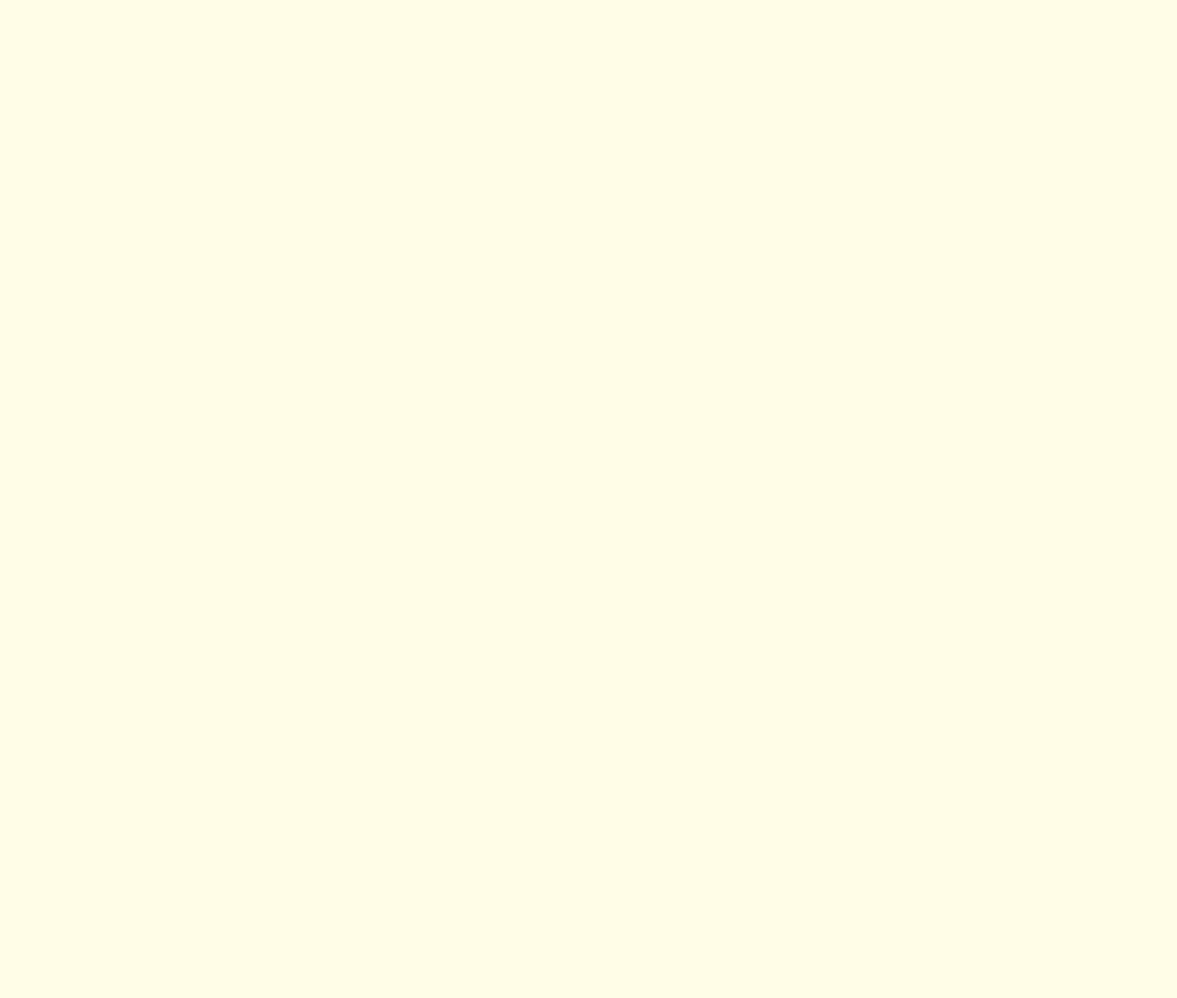
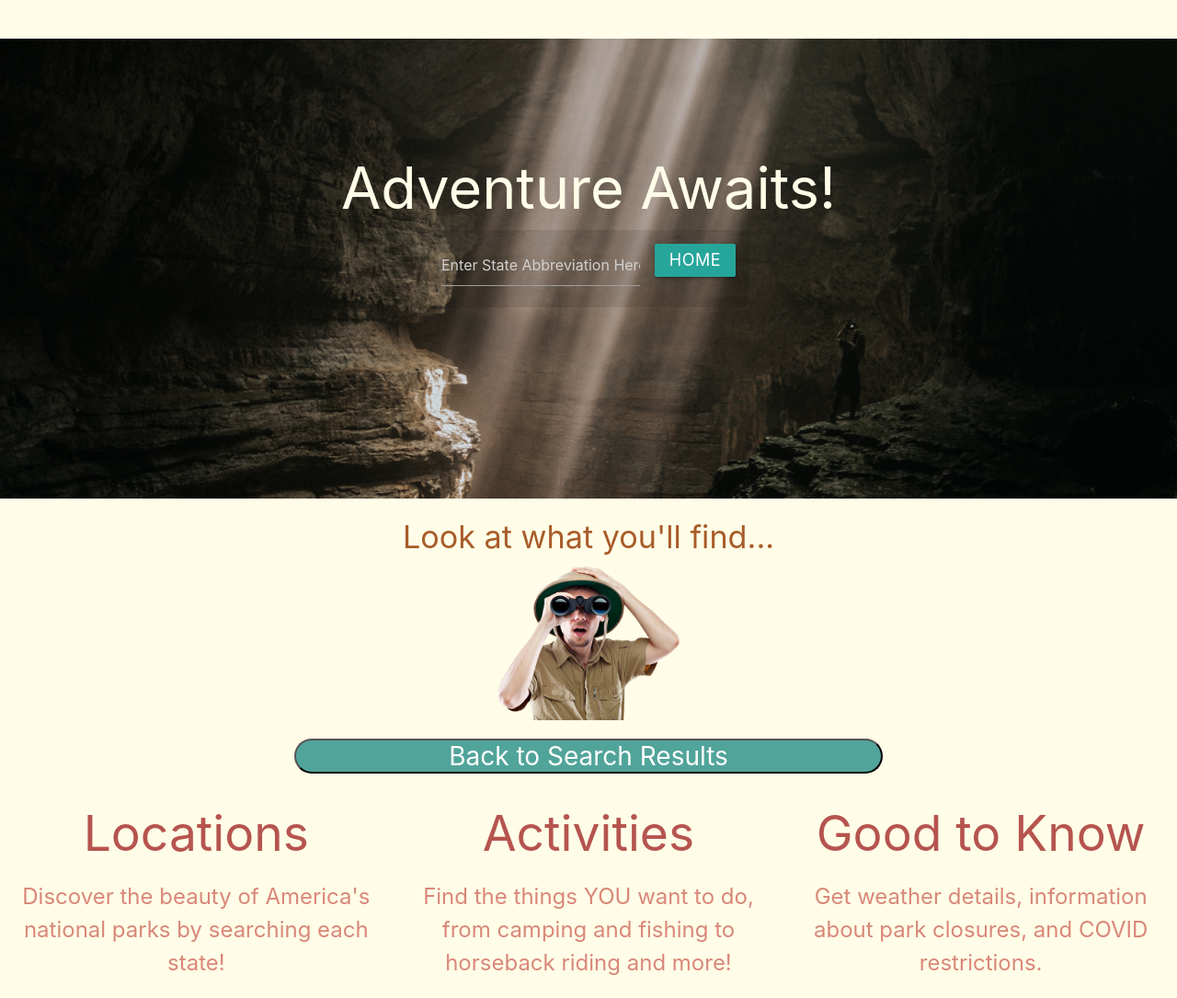
Before and after one commit to ShawnMarcus/TeamTwoCapstoneProjectCollab, a plain HTML site: page index.html in a window 1280 px wide. Shown: the whole page at 92% size. Before the commit the page ends 800 px from the top, so only its background shows below. Drawn offline with nearby package versions, Linux system fonts and the light colour scheme.

Commit message:
Added divs for search, locations, activities, and good-to-know sections.

```diff
--- a/index.html
+++ b/index.html
@@ -29,3 +29,78 @@ ajax/libs/jqueryui/1.12.1/themes/smoothness/jquery-ui.css">
 1.12.1/jquery-ui.min.js"></script>
     <title>Adventure App</title>
 </head>
+
+<body>
+
+    <!-- Big Image with Search Box-->
+    <div class="row">
+        <div class="column s12">
+            <div class="mainImage">
+                <h1>
+                    <a href="index.html">Adventure Awaits!</a>
+                </h1>
+
+                <div class="wrapper-1">
+
+                    <input class="searchbtn" type="text" placeholder="Enter State Abbreviation Here" id="user-input">
+                    <div class="searchbtn">
+                        <i class="material-icons" id="add-park">search</i>
+                    </div>
+                    <a href="index.html" class="btn">Home</a>
+
+
+
+                </div>
+            </div>
+
+
+
+        </div>
+
+    </div>
+    <div class="look">
+        <h4>Look at what you'll find...</h2>
+            <img class="binoc" src="assets/looking.png" alt="Man looking through binoculars" id="see">
+            <button  id="goBack"> Back to Search Results</button>
+    </div>
+
+    <!-- Info Sections -->
+    <div class="row" id="appInfo">
+
+
+        <div class="col s12 m4">
+            <div class="card-content">
+                <div id="site-objectives">
+                    <h2>Locations</h2>
+                    <span class="utilityDescription">Discover the beauty of America's national parks by searching each
+                        state!
+                    </span>
+                </div>
+            </div>
+        </div>
+
+
+        <div class="col s12 m4">
+            <div class="card-content">
+                <div id="site-objectives">
+                    <h2>Activities</h2>
+                    <span class="utilityDescription">Find the things YOU want to do, from camping and fishing to
+                        horseback riding and more!
+                    </span>
+                </div>
+            </div>
+        </div>
+
+        <div class="col s12 m4">
+            <div class="card-content">
+                <div id="site-objectives">
+                    <h2>Good to Know</h2>
+                    <span class="utilityDescription">Get weather details, information about park closures, and COVID
+                        restrictions.
+                    </span>
+                </div>
+            </div>
+        </div>
+
+    </div>
+    </div>
```
